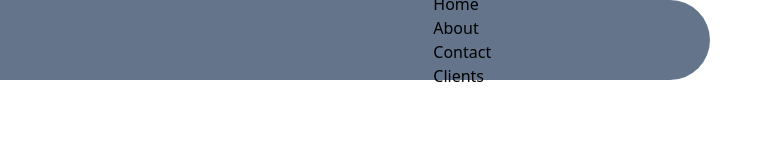
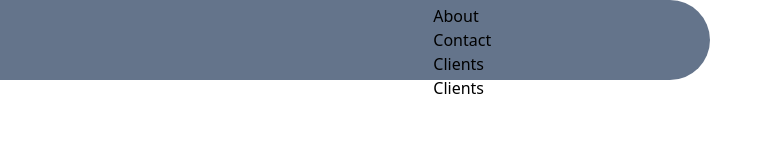
Before and after one commit to Yusupov2121/taiwind, a website: page src/index.html in a window 1280 px wide. Shown: the full height of the page, 500-1280 px from the left. Drawn offline with nearby package versions, Linux system fonts and the light colour scheme.

Commit message:
new item

```diff
--- a/src/index.html
+++ b/src/index.html
@@ -20,7 +20,6 @@
             </a>
           </div>
           <nav class="nav mx-auto flex justify-between items-center">
-
             <ul class="items">
               <li class="item">
                 <a href="./index.html" class="item-link">Home</a>
@@ -30,6 +29,9 @@
               </li>
               <li class="item">
                 <a href="./index.html" class="item-link">Contact</a>
+              </li>
+              <li class="item">
+                <a href="./index.html" class="item-link">Clients</a>
               </li>
               <li class="item">
                 <a href="./index.html" class="item-link">Clients</a>
```
